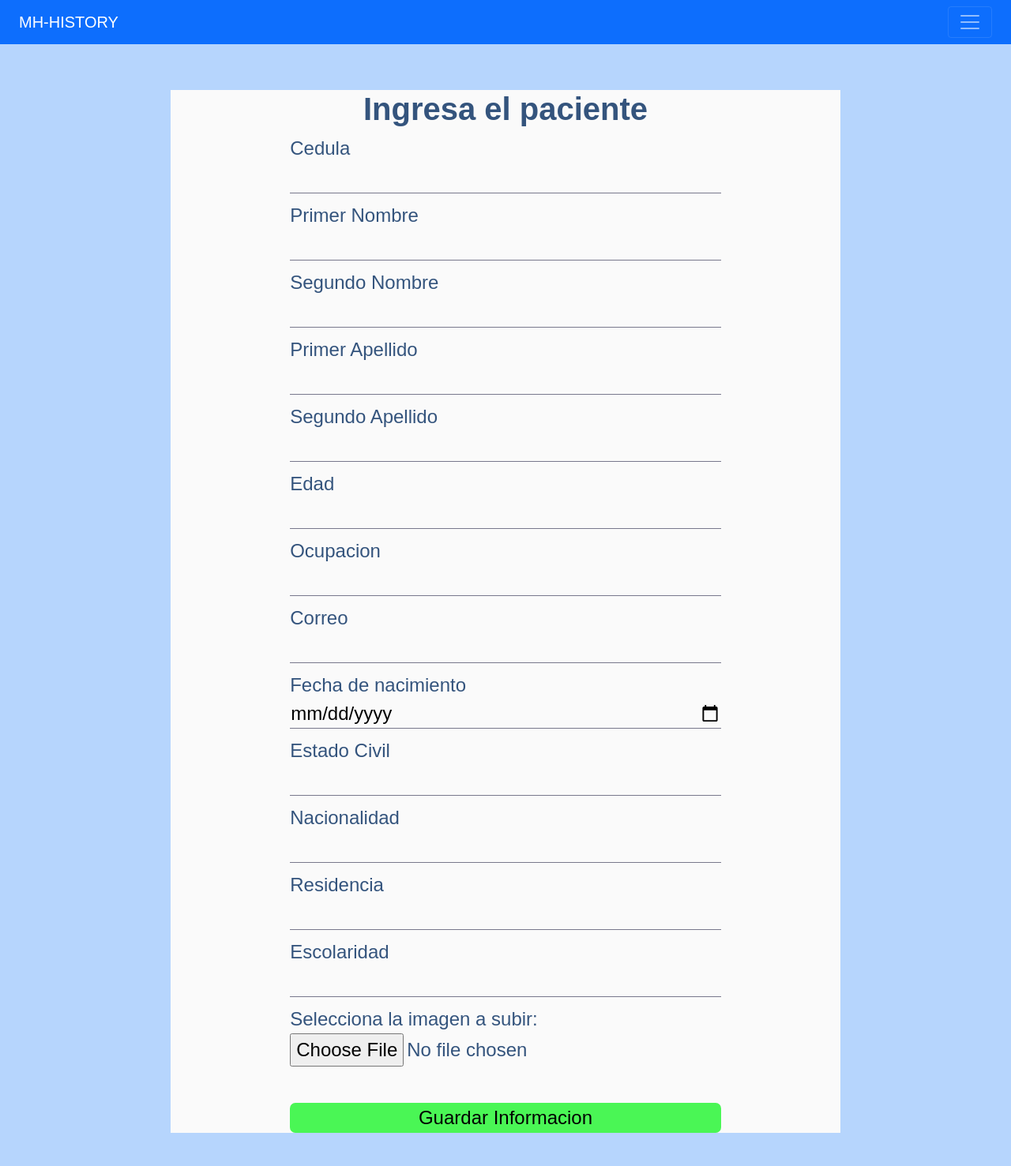
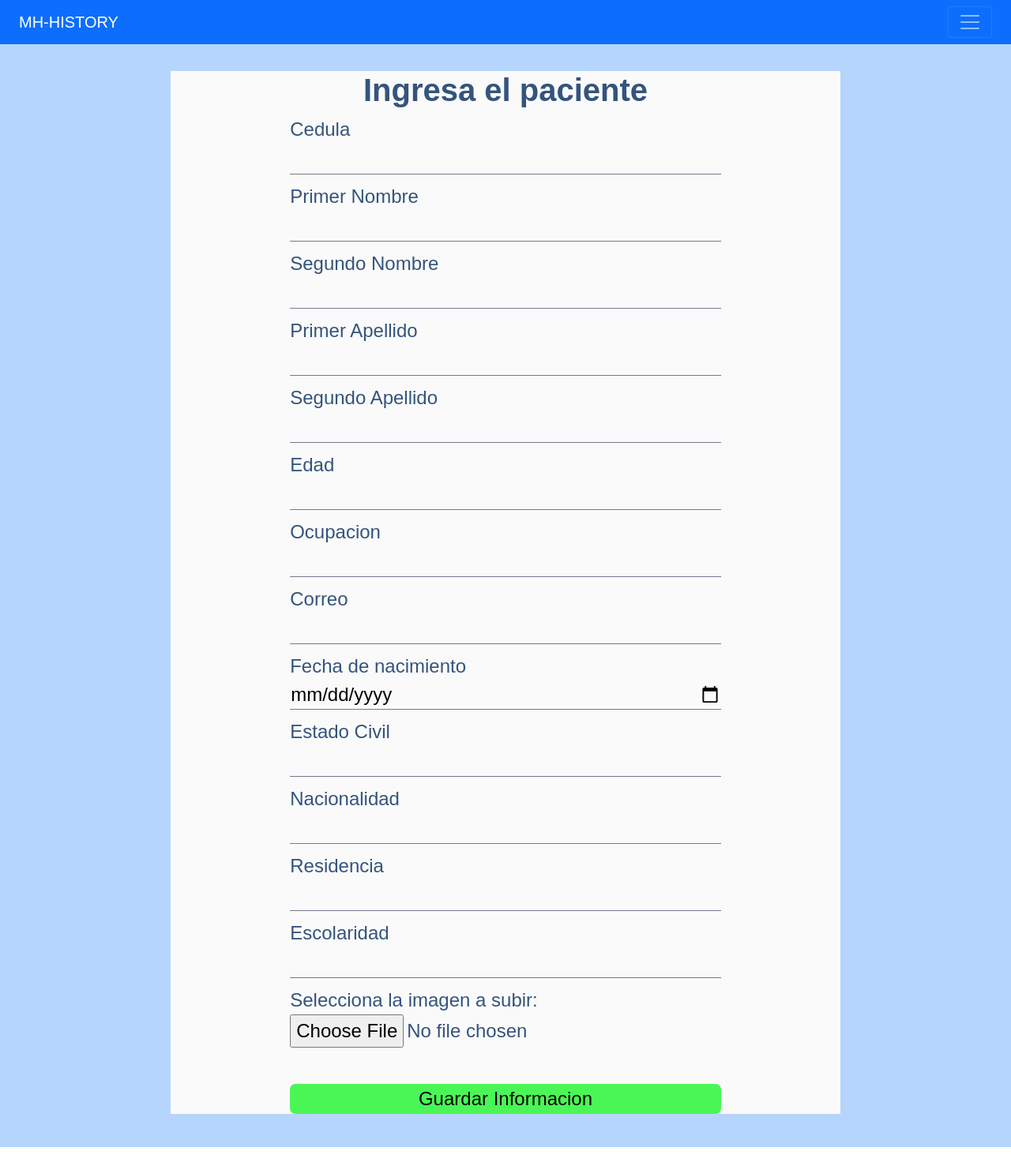
Before and after one commit to Johan-Steven11/Proyecto-SenaSoft, a PHP site: page /Historias.php in a window 1280 px wide. Shown: the whole page at 79% size. After the commit the page ends 1453 px from the top, so only its background shows below. Run offline with PHP 8.4, Linux system fonts and the light colour scheme; some libraries are stand-ins or nearby versions.

Commit message:
solucionando conflictos de merge

```diff
--- a/inc/historiaRegistro.php
+++ b/inc/historiaRegistro.php
@@ -9,15 +9,9 @@
     <!-- <link href="https://cdn.jsdelivr.net/npm/bootstrap@5.1.3/dist/css/bootstrap.min.css" rel="stylesheet" integrity="sha384-1BmE4kWBq78iYhFldvKuhfTAU6auU8tT94WrHftjDbrCEXSU1oBoqyl2QvZ6jIW3" crossorigin="anonymous">
     <script src="https://cdn.jsdelivr.net/npm/bootstrap@5.1.3/dist/js/bootstrap.bundle.min.js" integrity="sha384-ka7Sk0Gln4gmtz2MlQnikT1wXgYsOg+OMhuP+IlRH9sENBO0LRn5q+8nbTov4+1p" crossorigin="anonymous"></script> -->
     <!-- importando css -->
-<<<<<<< HEAD
-    <link rel="stylesheet" href="/bootstrap-CSS/bootstrap-grid.css">
-    <link rel="stylesheet" href="/css/formulario-registro.css">
-    <title>Registro de Documento</title>
-=======
     <link rel="stylesheet" href="../CSS/bootstrap.min.css">
     <link rel="stylesheet" href="../css/formulario-registro.css">
     <title>Registro</title>
->>>>>>> 14512a410daaca8b8a754727559eeb27d0b26967
 </head>
 
 <body>
```
